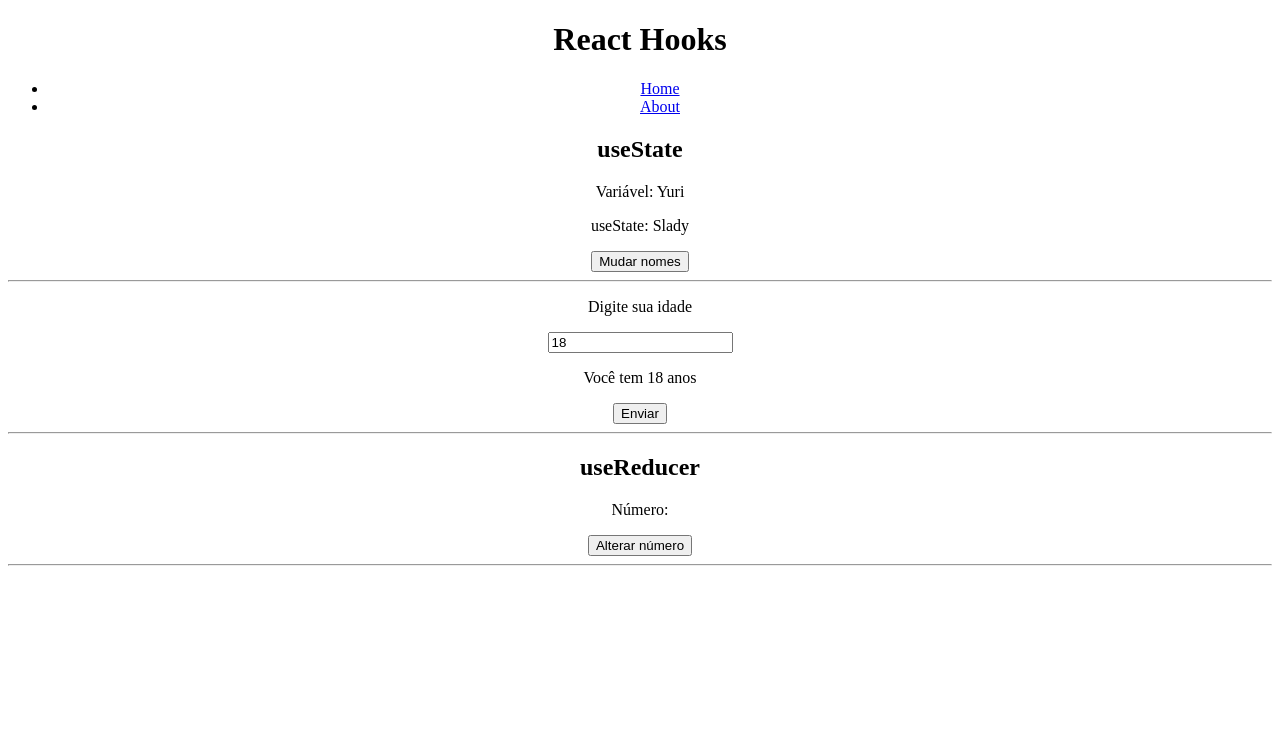
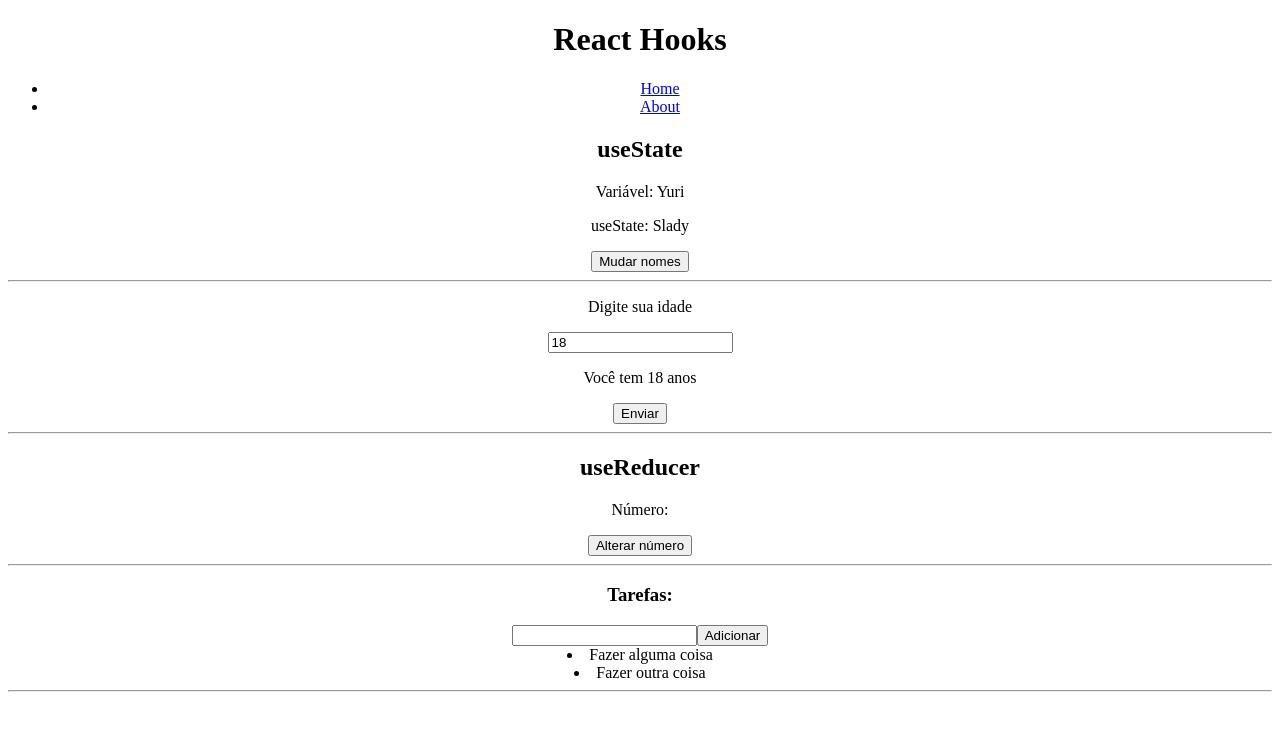
Before and after one commit to YuriCF1/Proj.Study-React-11, a React (Create React App) app in the folder reacthooks/: page / in a window 1280 px wide. Shown: the top 730 px of the page. Built offline with nearby package versions, Linux system fonts and the light colour scheme.

Commit message:
Using an advanced useEffect with switch

```diff
--- a/reacthooks/src/Components/HookUseReducer.js
+++ b/reacthooks/src/Components/HookUseReducer.js
@@ -1,15 +1,70 @@
-import React, { useReducer } from "react";
+import React, { useReducer, useState } from "react";
+
 const HookUseReducer = () => {
   // 3 - Começando com useReducer
-  const [number, dispatch] = useReducer((state, action) => { //State = number || Dispatch = Função que é executada alterando o state
+  const [number, dispatch] = useReducer((state, action) => {
+    //State = number || Dispatch = Função que é executada alterando o state
     return Math.random(state);
   });
+
+  // 4 - Avançando no useReducer
+  const initialTasks = [
+    { id: 1, text: "Fazer alguma coisa" },
+    { id: 2, text: "Fazer outra coisa " },
+  ];
+
+  const taskReducer = (state, action) => {
+    switch (action.type) {
+      case "ADD":
+        const newTask = {
+          id: Math.random(),
+          text: taskText,
+        };
+
+        setTaskText("");
+
+        return [...state, newTask];
+      case "DELETE":
+        return state.filter((task) => task.id !== action.id);
+      default:
+        return state;
+    }
+  };
+
+  const [taskText, setTaskText] = useState("");
+  const [tasks, dispatchTasks] = useReducer(taskReducer, initialTasks); //dispatchTasks = taskReducer || tasks = initialTasks
+
+  const handleSubmit = (e) => {
+    e.preventDefault();
+    dispatchTasks({ type: "ADD" });
+  };
+
+  const removeTask = (id) => {
+    dispatchTasks({ type: "DELETE", id }); // Eu posso enviar outros parâmetros diretamente no dispatch
+  };
+
   return (
     <div>
       <h2>useReducer</h2>
       <p>Número: {number}</p>
       <button onClick={dispatch}>Alterar número</button>
       <hr />
+      {/* 4 - Avançando no useReducer */}
+      <h3>Tarefas: </h3>
+      <form onSubmit={handleSubmit}>
+        <input
+          type="text"
+          onChange={(e) => setTaskText(e.target.value)}
+          value={taskText}
+        />
+        <input type="submit" value={"Adicionar"} />
+      </form>
+      {tasks.map((task) => (
+        <li key={task.id} onDoubleClick={() => removeTask(task.id)}>
+          {task.text}
+        </li>
+      ))}
+      <hr />
     </div>
   );
 };
```
